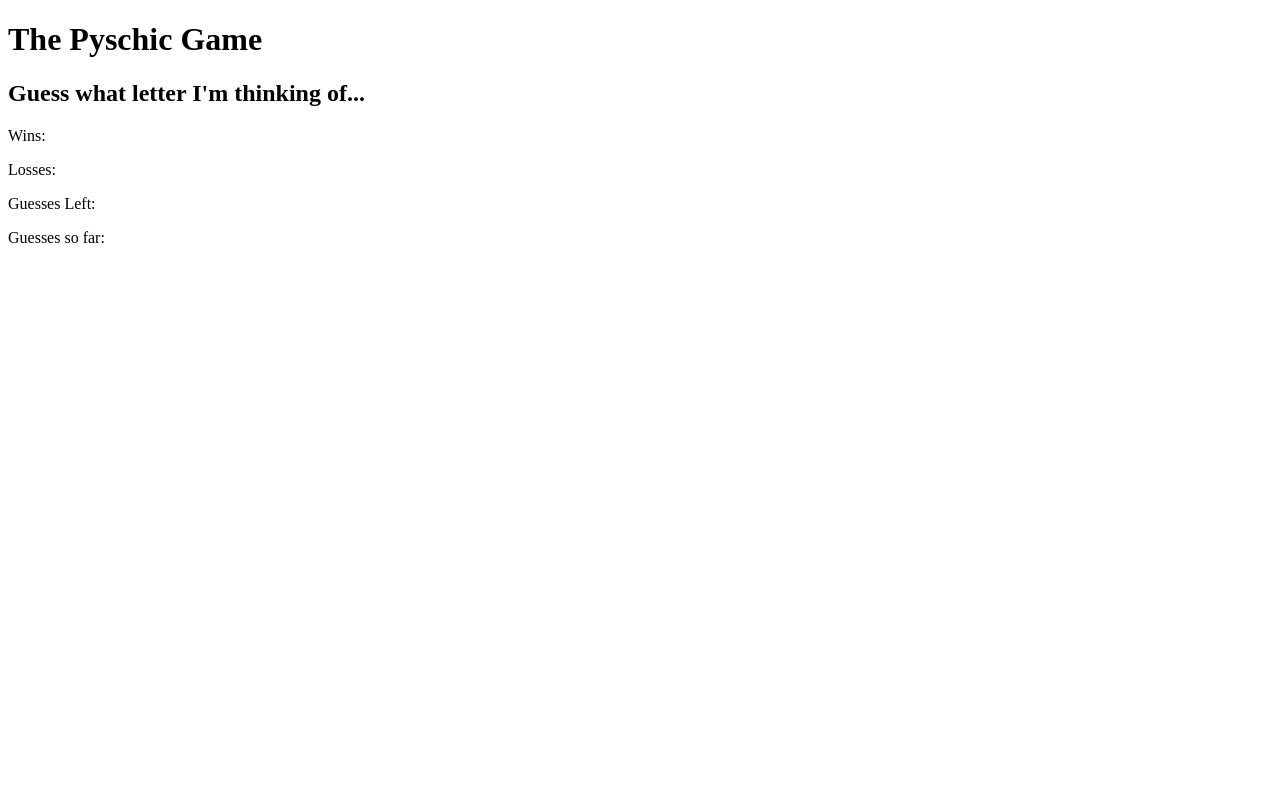
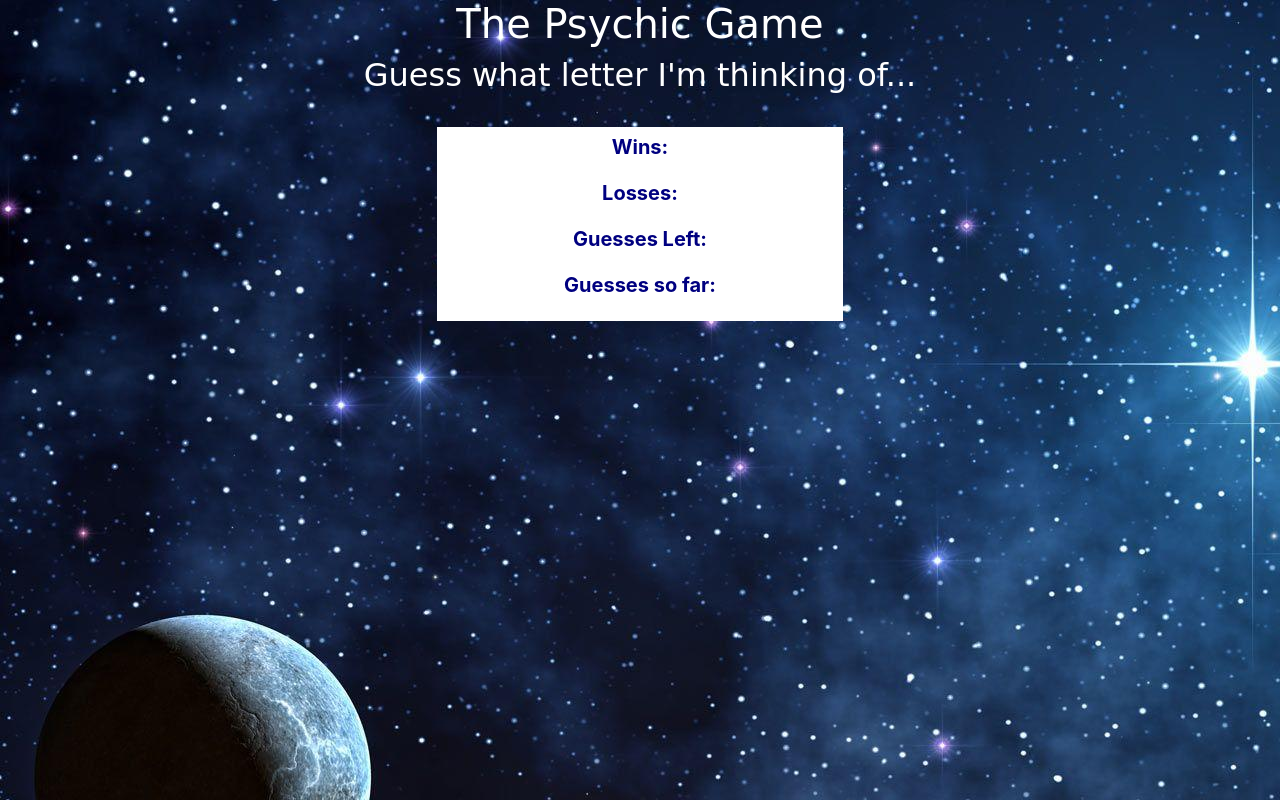
Before and after one commit to michaelabee/Psychic-Game, a plain HTML site: page index.html in a window 1280 px wide. Drawn offline with nearby package versions, Linux system fonts and the light colour scheme; a web font is replaced by a local one.

Commit message:
added css and fixed some js elements

```diff
--- a/assets/css/style.css
+++ b/assets/css/style.css
@@ -0,0 +1,25 @@
+body {
+    background-image: url(../images/background.jpg);
+    color:white;
+}
+
+h1 {
+    text-align:center;
+    font-weight: 400px;
+    font-family: 'Smythe', cursive;
+}
+
+h2 {
+    font-family: 'Smythe', cursive;
+    text-align: center;
+}
+
+.counters{
+    background: white;
+    color:navy;
+    padding: 5px;
+    text-align:center;
+    font-weight: bold;
+    font-size: 20px;
+    margin-top:25px;
+}
--- a/assets/javascript/game.js
+++ b/assets/javascript/game.js
@@ -1,4 +1,4 @@
-alert ("You have 10 guesses! What letter am I thinking of?")
+// alert ("You have 10 guesses! What letter am I thinking of?")
 
 var alphabet = ["a", "b", "c", "d", "e", "f", "g", "h", "i", "j", "k", "l", "m", "n", "o", "p", "q", "r", "s", "t", "u", "v", "w", "x", "y", "z"];
 
@@ -11,25 +11,38 @@ var guesses = 10;
 var randomLetter = alphabet[Math.floor(Math.random()*alphabet.length)];
 console.log(randomLetter);
 
-var userGuess = $(document).keyup(function(event){
-        console.log(userGuess);
-    });
+var userGuess = []
 
+document.onkeyup = function(event){
+    console.log(event);
 
+    guesses --;
 
-$("#guess").text(userGuess);
+    userGuess.push(event.key);
 
-$("#win").text(wins);
+    $("#guess").text(userGuess);
 
-$("#lose").text(losses);
+    $("#win").text(wins);
 
-$("#guess-left").text(guesses);
+    $("#lose").text(losses);
 
-if (userGuess === randomLetter){
-    wins ++;
-}
-else {guesses --
+    $("#guess-left").text(guesses);
+
+    if (guesses === 0) {
+        losses ++;
+        guesses = 10;
+        //pick a new random letter here
+        //reset userGuess array here
+    };
+    if (randomLetter === userGuess){
+        wins++;
+        guesses = 10;
+        //pick a new random letter here
+        //reset userGuess array here
+    }
+
 };
 
-if (guesses === 0);
-    {losses ++};
+// //if (randomLetter === userGuess){
+//     wins ++
+// };
--- a/index.html
+++ b/index.html
@@ -1,18 +1,29 @@
 <!DOCTYPE html>
 <html>
     <head>
+        <link rel="stylesheet" type="text/css" href="assets/css/reset.css">
+        <link rel="stylesheet" href="https://stackpath.bootstrapcdn.com/bootstrap/4.3.1/css/bootstrap.min.css" integrity="sha384-ggOyR0iXCbMQv3Xipma34MD+dH/1fQ784/j6cY/iJTQUOhcWr7x9JvoRxT2MZw1T" crossorigin="anonymous">
         <script src="https://cdnjs.cloudflare.com/ajax/libs/jquery/3.2.1/jquery.min.js"></script>
         <script type="text/javascript" src="assets/javascript/game.js"></script>
-
+        <link rel="stylesheet" type="text/css" href="assets/css/style.css">
+        <link href="https://fonts.googleapis.com/css?family=Smythe" rel="stylesheet">
     </head>
     <body>
         <title> The Psychic Game</title>
-        <h1> The Pyschic Game </h1>
+        <h1> The Psychic Game </h1>
         <h2> Guess what letter I'm thinking of...</h2>
-        <p id="win"> Wins: </p>
-        <p id="lose"> Losses: </p>
-        <p id ="guess-left"> Guesses Left: </p>
-        <p id="guess"> Guesses so far: </p>
+        <div class="row">
+            <div class="col-md-4"> </div>
+                <div class="col-md-4">
+                <div class="counters">
+                    <p> Wins:<span id="win"> </span> </p>
+                    <p> Losses:<span id="lose"> </span> </p>
+                    <p> Guesses Left: <span id ="guess-left"></span> </p>
+                    <p> Guesses so far: <span id="guess"> </span> </p>
+                </div>
+                </div>
+                <div class="col-md-4"> </div>
+        </div>
     </body>
 
 
```
Also changed, not shown: assets/images/background.jpg (added), assets/javascript/game2.js (added).
